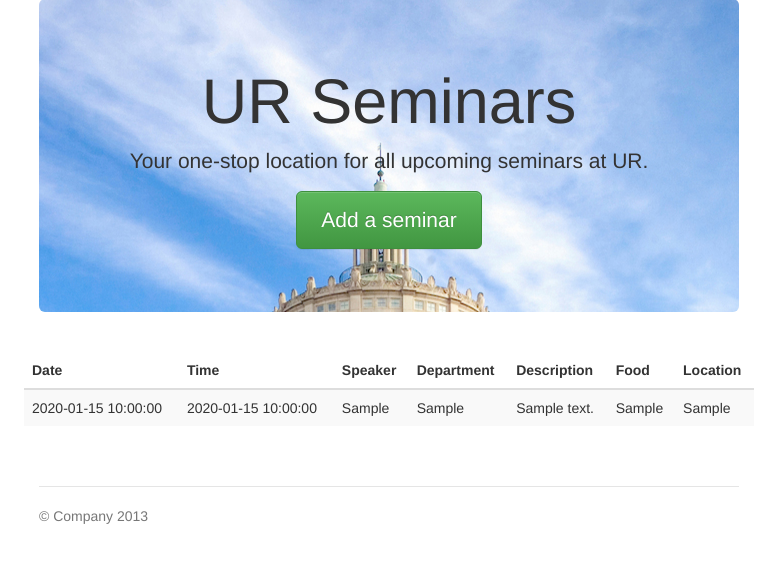
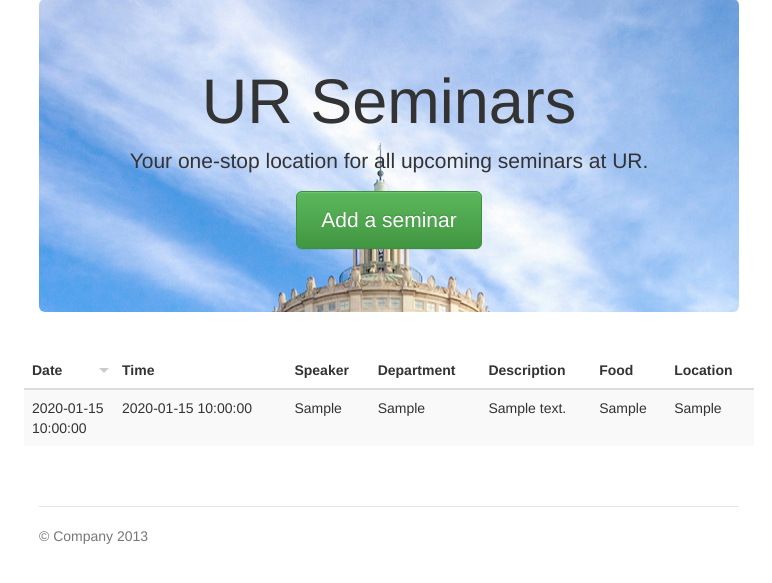
Before and after one commit to ibelkhan/csc212-proj2-goodteam, a PHP site: page / in a window 1280 px wide. Shown: the part 111-694 px from the top of the page, without its empty margins (251-1023 px from the left). Run offline with PHP 8.4, Linux system fonts and the light colour scheme; tables that the repository leaves empty or names only in its code hold one stand-in row (values such as "Sample post"); some libraries are stand-ins or nearby versions.

Commit message:
Made table sortable. Fixed width for dates.

```diff
--- /dev/null
+++ b/bootstrap-sortable.css
@@ -0,0 +1,84 @@
+table.sortable span.sign {
+    display: block;
+    position: absolute;
+    top: 50%;
+    right: 5px;
+    font-size: 12px;
+    margin-top: -10px;
+    color: #bfbfc1;
+}
+
+table.sortable span.arrow, span.reversed {
+    border-style: solid;
+    border-width: 5px;
+    font-size: 0;
+    border-color: #ccc transparent transparent transparent;
+    line-height: 0;
+    height: 0;
+    width: 0;
+    margin-top: -2px;
+}
+
+    table.sortable span.arrow.up {
+        border-color: transparent transparent #ccc transparent;
+        margin-top: -7px;
+    }
+
+table.sortable span.reversed {
+    border-color: transparent transparent #ccc transparent;
+    margin-top: -7px;
+}
+
+    table.sortable span.reversed.up {
+        border-color: #ccc transparent transparent transparent;
+        margin-top: -2px;
+    }
+
+
+
+table.sortable span.az:before {
+    content: "a .. z";
+}
+
+table.sortable span.az.up:before {
+    content: "z .. a";
+}
+
+table.sortable span.AZ:before {
+    content: "A .. Z";
+}
+
+table.sortable span.AZ.up:before {
+    content: "Z .. A";
+}
+
+table.sortable span._19:before {
+    content: "1 .. 9";
+}
+
+table.sortable span._19.up:before {
+    content: "9 .. 1";
+}
+
+table.sortable span.month:before {
+    content: "jan .. dec";
+}
+
+table.sortable span.month.up:before {
+    content: "dec .. jan";
+}
+
+table.sortable thead th {
+    cursor: pointer;
+    position: relative;
+    top: 0;
+    left: 0;
+}
+
+    table.sortable thead th:hover:not([data-defaultsort=disabled]) {
+        background: #efefef;
+    }
+
+    table.sortable thead th div.mozilla {
+        position: relative;
+    }
--- a/index.php
+++ b/index.php
@@ -11,6 +11,9 @@
     <title>UR Seminars</title>
 
     <script src="//ajax.googleapis.com/ajax/libs/jquery/1.10.2/jquery.min.js"></script>
+
+    <script src="bootstrap-sortable.js"></script>
+    <link href="bootstrap-sortable.css" rel="stylesheet">
 
     <!-- Bootstrap core CSS -->
     <!-- <link href="bootstrap.css" rel="stylesheet"> -->
@@ -46,10 +49,10 @@
 
       <div class="row marketing">
         <div class="bs-example">
-              <table class="table table-hover table-striped">
+              <table class="table table-hover table-striped sortable">
                 <thead>
                   <tr>
-                    <th>Date</th>
+                    <th data-defaultsort="asc" class="date-col">Date</th>
                     <th>Time</th>
                     <th>Speaker</th>
                     <th>Department</th>
--- a/jumbotron-narrow.css
+++ b/jumbotron-narrow.css
@@ -87,3 +87,7 @@ body {
     border-bottom: 0;
   }
 }
+
+table .date-col{
+  width:90px;
+}
```
Also changed, not shown: bootstrap-sortable.js (added).
